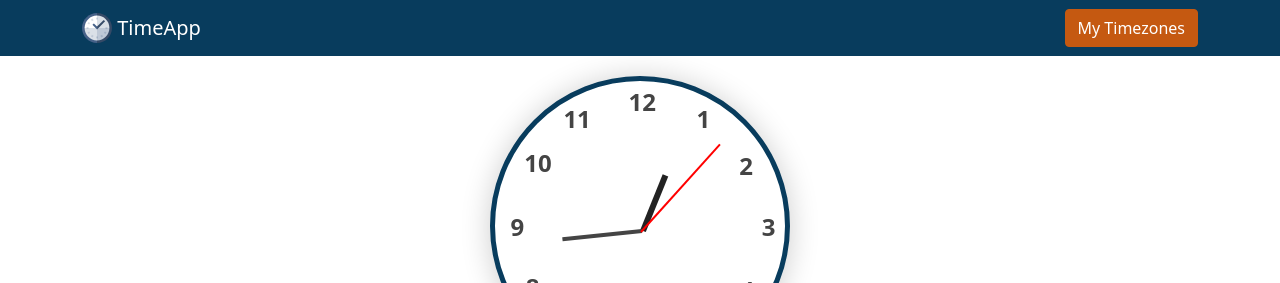
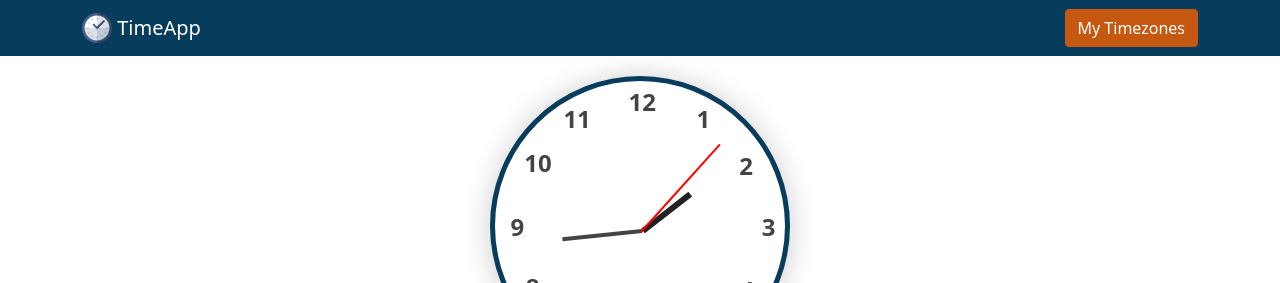
Before and after one commit to argjend551/TimeApp, a React (Vite) app: page / in a window 1280 px wide. Shown: the top 283 px of the page. Built offline with nearby package versions, Linux system fonts and the light colour scheme.

Commit message:
fixed the bug on the hour handle stuck in the same place

```diff
--- a/src/components/Clock.jsx
+++ b/src/components/Clock.jsx
@@ -22,7 +22,8 @@ function Clock(props) {
     <Col className="d-flex justify-content-center">
       <div className="clock" align="center">
         <div className="hour_hand"
-          style={{ transform: `rotateZ(${hours * 30}deg)` }} style={{ transform: `rotateZ(${minutes * 0.5}deg)` }}>
+          style={{ transform: `rotateZ(${hours * 30 + minutes * 0.5}deg)` }}
+        >
 
         </div>
         <div className="min_hand"
```
